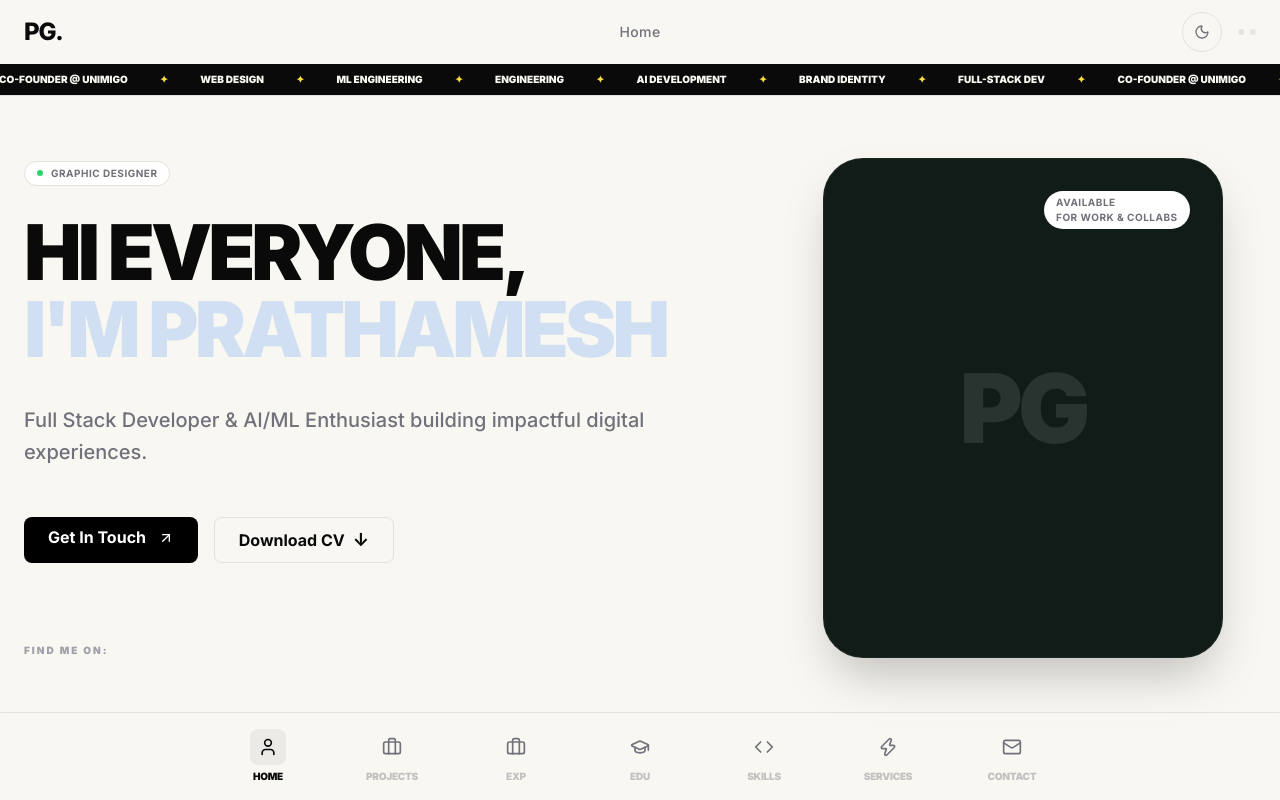
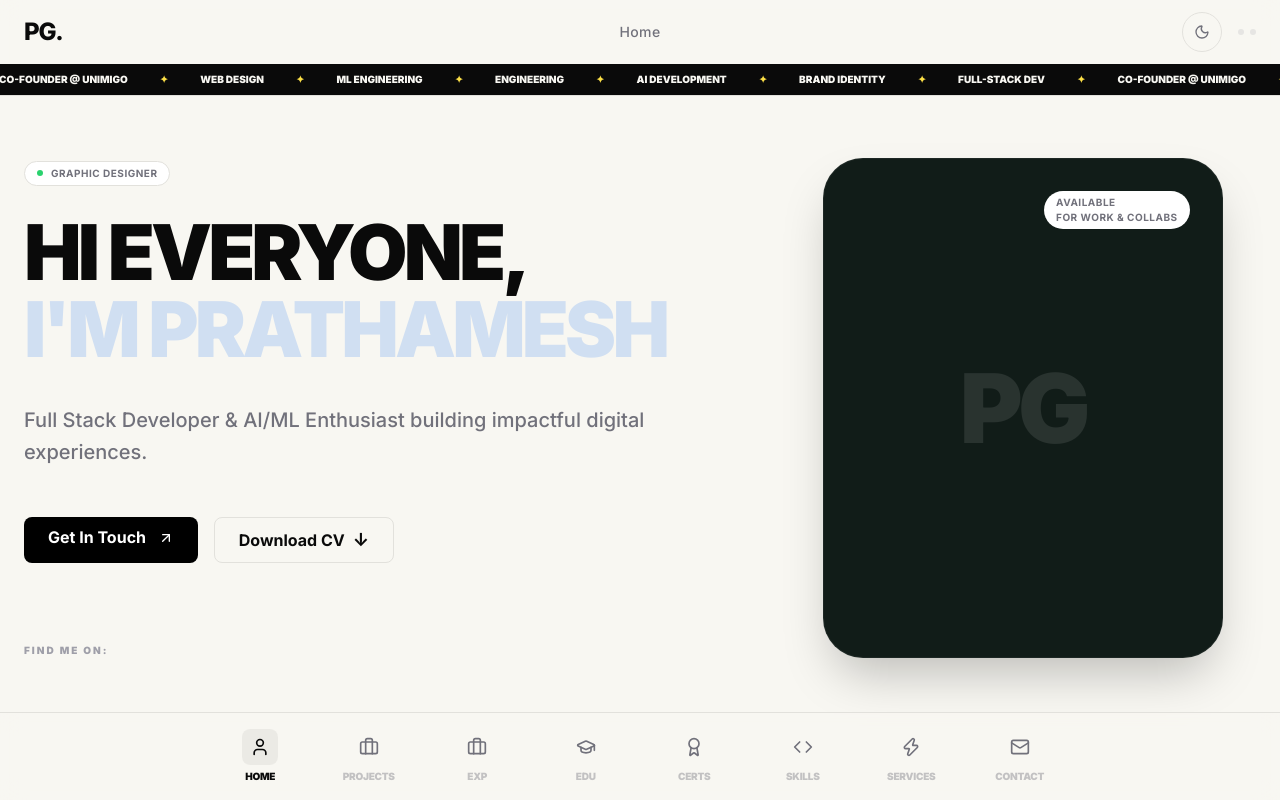
Before and after one commit to PrathameshGadewar/portfolio, a Next.js app: page / in a window 1280 px wide. Shown: the top 800 px of the page. Built offline with nearby package versions, Linux system fonts and the light colour scheme; no server answers; the database is empty; a web font is replaced by a local one.

Commit message:
feat: re-add certifications to bottom dock

```diff
--- a/src/components/layout/BottomDock.tsx
+++ b/src/components/layout/BottomDock.tsx
@@ -2,7 +2,7 @@
 
 import { usePathname } from "next/navigation";
 import Link from "next/link";
-import { User, Briefcase, Zap, Code, Mail, GraduationCap } from "lucide-react";
+import { User, Briefcase, Zap, Code, Mail, GraduationCap, Award } from "lucide-react";
 import { motion } from "framer-motion";
 
 const dockItems = [
@@ -10,6 +10,7 @@ const dockItems = [
   { name: "Projects", href: "/projects", icon: Briefcase },
   { name: "Exp", href: "/experience", icon: Briefcase },
   { name: "Edu", href: "/education", icon: GraduationCap },
+  { name: "Certs", href: "/certifications", icon: Award },
   { name: "Skills", href: "/skills", icon: Code },
   { name: "Services", href: "/services", icon: Zap },
   { name: "Contact", href: "/contact", icon: Mail },
```
